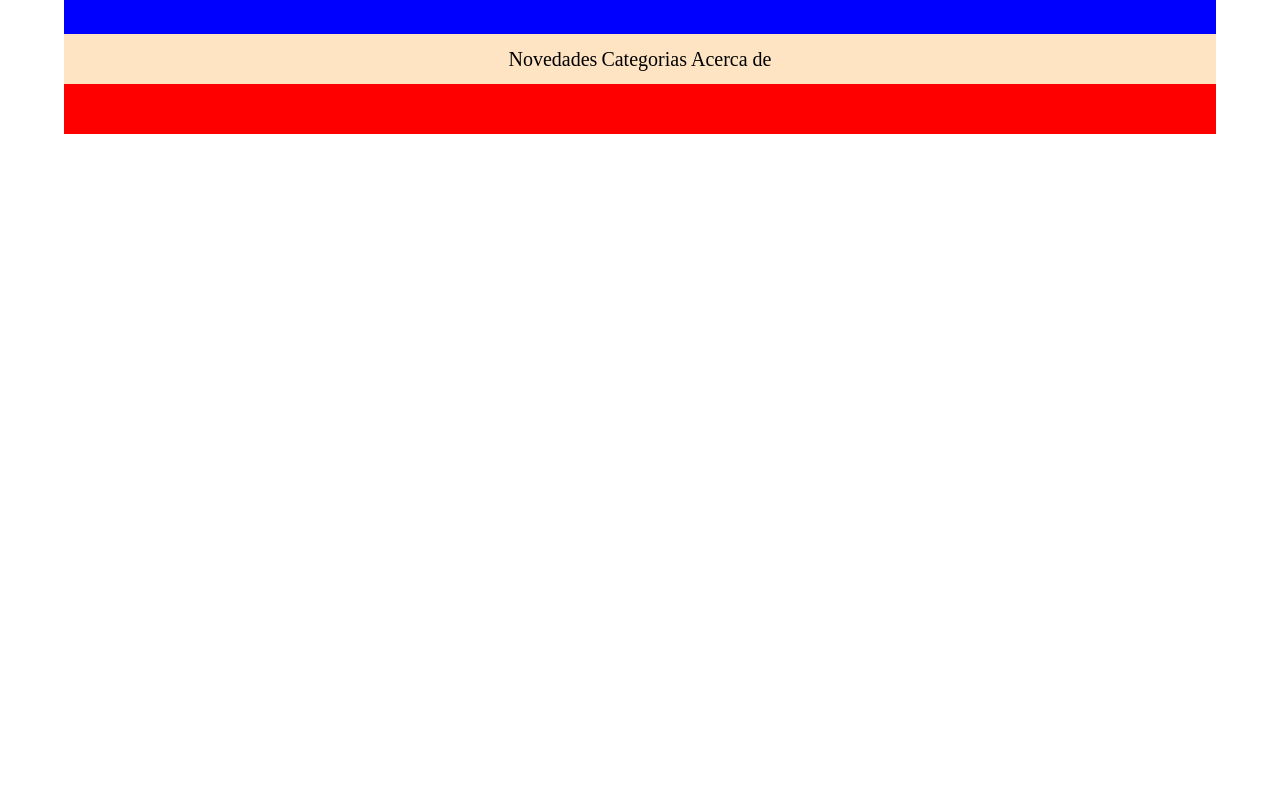
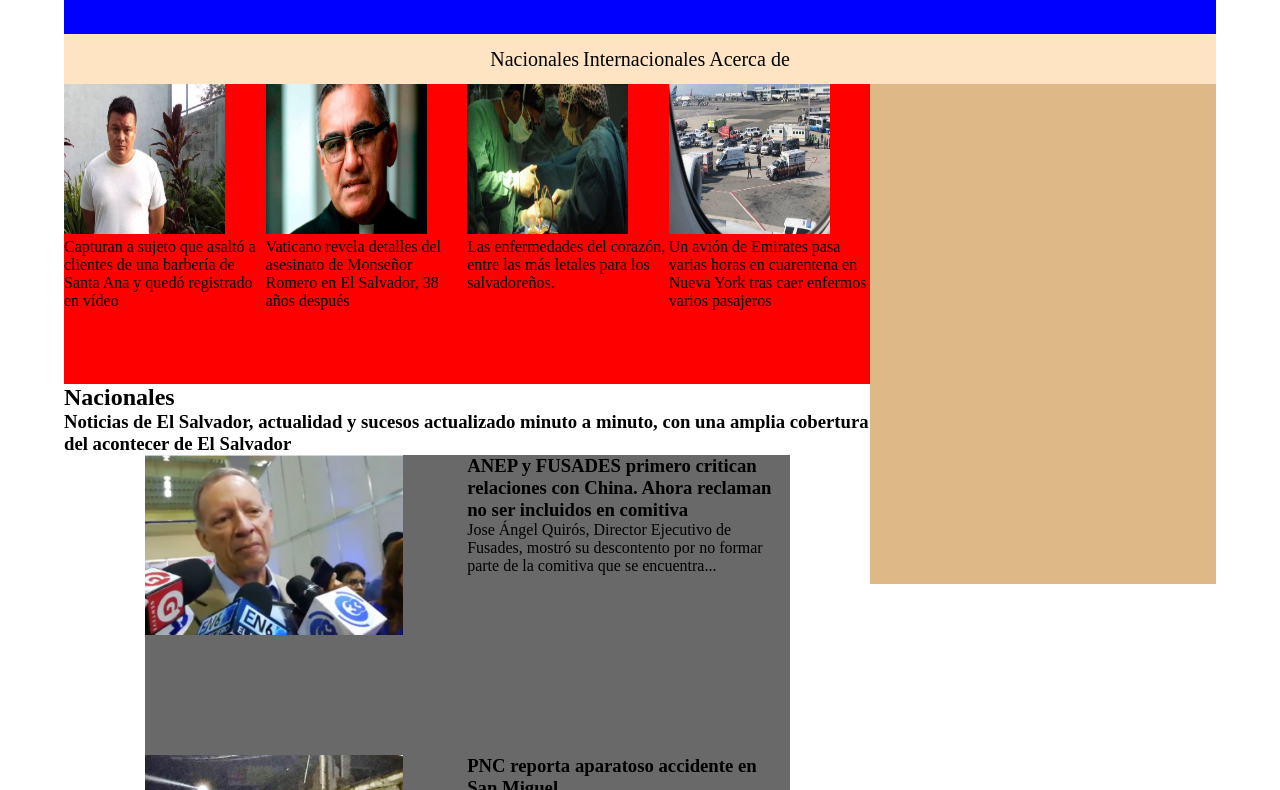
Before and after one commit to jg05/Proyecto_G1_Jose_Fernando_Garcia_Rodriguez, a plain HTML site: page ProyectoWeb/index.html in a window 1280 px wide. Shown: the part 166-956 px from the top of the page. Before the commit the page ends 800 px from the top, so only its background shows below. Drawn offline with Linux system fonts and the light colour scheme.

Commit message:
version 3
se empezo a ingresar el contenido a la pagina web

```diff
--- a/ProyectoWeb/css/style.css
+++ b/ProyectoWeb/css/style.css
@@ -16,6 +16,15 @@ header{
     height: 200px;
     background: blue;
 }
+.div-cabecera{
+    width: 50%;
+    height: 150px;
+    float: left;
+}
+.div-cabecera img{
+    width: 80%;
+    height: 150px;
+}
 
 /*  ------------   Menu   -------------------  */
 nav{
@@ -24,6 +33,7 @@ nav{
     background: bisque;
     text-align: center;
     line-height: 50px;
+
 }
 .menu{
     list-style: none;
@@ -39,9 +49,54 @@ nav{
     color: black;
     font-size: 20px;
 }
-.menu > li  :hover{
+.menu :hover{
     color:white;
     background: black;
     font-size: 20px;
-    height: 50px;
+    height: 30px;
+    border-radius: 10px;
+    line-height: 30px;
 }
+
+/* -------------------- section-------------/*/
+section{
+    float: left;
+    width: 70%;
+    height: 500px;
+}
+.noticia {
+    width: 25%;
+    height: 300px;
+    float: left;
+    background: red;
+}
+.noticia img{
+    width: 80%;
+    height: 150px;
+}
+
+.nacionales{
+    width: 80%;
+    height: 300px;
+    background: dimgrey;
+    margin: 0 auto;
+}
+.nacionales div{
+    float: left;
+    width: 50%;
+    height: 200px;
+}
+.nacionales div img{
+    width: 80%;
+    height: 180px;
+}
+
+
+
+/*   ------------aside-*/
+aside{
+    width: 30%;
+    height: 500px;
+    background: burlywood;
+    float: left;
+}
--- a/ProyectoWeb/index.html
+++ b/ProyectoWeb/index.html
@@ -10,16 +10,107 @@
 </head>
 <body>
     <div class="contenedor-principal">
-        <header></header>
+        <header>
+            <div class="div-cabecera">
+                <img src="img/Noticia.png" id="img-cabecera">
+            </div>
+            <div class="div-cabecera">
+                <h1>Las Noticias nacionales e internacionales mas relevantes a un click</h1>
+            </div>
+        </header>
         <nav>
             <ul class="menu">
-                <li><a href="#">Novedades</a></li>
-                <li><a href="#">Categorias</a></li>
+                <li><a href="#nacionales">Nacionales</a></li>
+                <li><a href="#internacionales">Internacionales</a></li>
                 <li><a href="#">Acerca de</a></li>
             </ul>
         </nav>
-        <section></section>
-        <aside></aside>
+        <div>
+            <section>
+                <article class="noticia">
+                    <figure>
+                        <img src="img/noticias/ladron.jpg">
+                        <figcaption>
+                            Capturan a sujeto que asaltó a clientes de una barbería de Santa Ana y quedó registrado en vídeo
+                        </figcaption>
+                    </figure>
+                </article>
+                <article class="noticia">
+                    <figure>
+                        <img src="img/noticias/vaticano.jpg">
+                        <figcaption>
+                            Vaticano revela detalles del asesinato de Monseñor Romero en El Salvador, 38 años después
+                        </figcaption>
+                    </figure>
+                </article>
+                <article class="noticia">
+                    <figure>
+                        <img src="img/noticias/Operacion-de-corazon-02.jpg">
+                        <figcaption>
+                            Las enfermedades del corazón, entre las más letales para los salvadoreños.
+                        </figcaption>
+                    </figure>
+                </article>
+                <article class="noticia">
+                    <figure>
+                        <img src="img/noticias/avion-emirates.jpg">
+                        <figcaption>
+                            Un avión de Emirates pasa varias horas en cuarentena en Nueva York tras caer enfermos varios pasajeros
+                        </figcaption>
+                    </figure>
+                </article>
+                <article>
+                    <h2 id="nacionales">Nacionales</h2>
+                    <h3>Noticias de El Salvador, actualidad y sucesos actualizado minuto a minuto, con una amplia cobertura del acontecer de El Salvador</h3>
+                </article>
+                <article class="nacionales">
+                    <div><img src="img/noticias/anep-fusades.png"></div>
+                    <div>
+                        <h3>ANEP y FUSADES primero critican relaciones con China. Ahora reclaman no ser incluidos en comitiva</h3>
+                        <p>Jose Ángel Quirós, Director Ejecutivo de Fusades, mostró su descontento por no formar parte de la comitiva que se encuentra...</p>
+                    </div>
+                </article>
+                <article class="nacionales">
+                    <div><img src="img/noticias/accidente-san-miguel.jpg"></div>
+                    <div>
+                        <h3>PNC reporta aparatoso accidente en San Miguel</h3>
+                        <p>Agentes de la División de Tránsito de la Policía Nacional Civil (PNC), reportaron un aparatoso accidente sobre la avenida José...</p>
+                    </div>
+                </article>
+                <article class="nacionales">
+                    <div><img src="img/noticias/ventanilla-long-island.jpg"></div>
+                    <div>
+                        <h3>FSV anuncia la apertura de nueva ventanilla en Long Island</h3>
+                        <p>El Fondo Social para la Vivienda (FSV), junto al Ministerio de Relaciones Exteriores, anunciaron la apertura de la nueva Ventanilla...</p>
+                    </div>
+                </article>
+                <article class="nacionales">
+                    <div><img src="img/noticias/vanda-pignato.jpg"></div>
+                    <div>
+                        <h3>Vanda Pignato: “Yo les juro que no necesito ningún centavo del gobierno de El Salvador”</h3>
+                        <p>Vanda Pignato, secretaria de Inclusión Social, enfrentó una audiencia especial y al salir del Juzgado Octavo de Instrucción reiteró que...</p>
+                    </div>
+                </article>
+                <article class="nacionales">
+                    <div><img src="img/noticias/cadetes.jpg"></div>
+                    <div>
+                        <h3>Cadete pagó $7,400 y queda libre por homicidio culposo</h3>
+                        <p>El Tribunal Primero de Sentencia de Santa Tecla cerró el caso de cinco cadetes que eran acusados de homicidio culposo,...</p>
+                    </div>
+                </article>
+                <article class="Internacionales">
+                    <h2 id="internacionales">Internacionales</h2>
+                </article>
+                <article class="nacionales">
+                    <div><img src="img/noticias/juez-trump.jpg"></div>
+                    <div>
+                        <h3>Juez propuesto por Trump para el Tribunal Supremo rechaza saludo de padre de víctima de tiroteo</h3>
+                        <p>Brett Kavanaugh, el juez nominado por el presidente Donald Trump para convertirse en magistrado del Tribunal Supremo, rechazó hoy martes...</p>
+                    </div>
+                </article>
+            </section>
+            <aside></aside>
+        </div>
         <footer></footer>
     </div>
 </body>
```
Also changed, not shown: ProyectoWeb/img/Noticia.png (added), ProyectoWeb/img/noticias/Operacion-de-corazon-02.jpg (added), ProyectoWeb/img/noticias/accidente-san-miguel.jpg (added), ProyectoWeb/img/noticias/anep-fusades.png (added), ProyectoWeb/img/noticias/avion-emirates.jpg (added), ProyectoWeb/img/noticias/cadetes.jpg (added), ProyectoWeb/img/noticias/juez-trump.jpg (added), ProyectoWeb/img/noticias/ladron.jpg (added), ProyectoWeb/img/noticias/vanda-pignato.jpg (added), ProyectoWeb/img/noticias/vaticano.jpg (added), ProyectoWeb/img/noticias/ventanilla-long-island.jpg (added).
